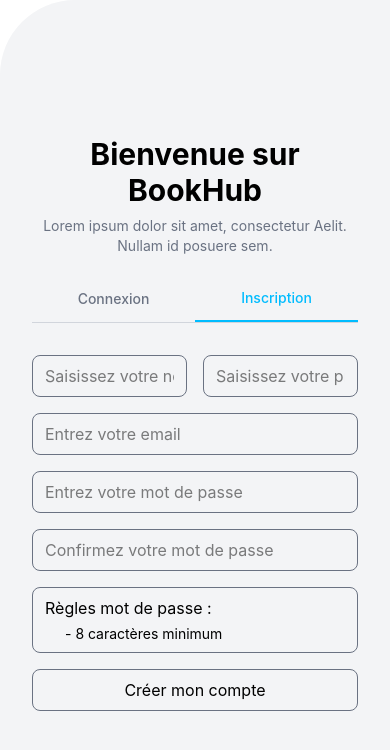
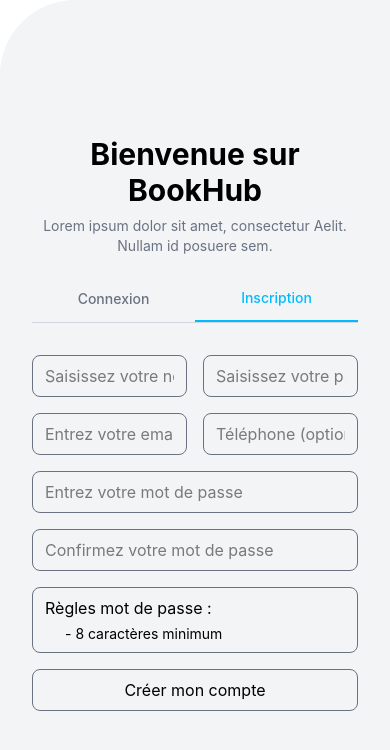
Before and after one commit to romainBeauger/bookhub-frontend, a React (Vite) app: page /register in a window 390 px wide. Shown: the top 750 px of the page. Built offline with nearby package versions, Linux system fonts and the light colour scheme.

Commit message:
Ajout de l'input téléphone dans mon profil et à l'inscription

```diff
--- a/src/components/AuthPage/RegisterForm.jsx
+++ b/src/components/AuthPage/RegisterForm.jsx
@@ -10,6 +10,7 @@ export default function RegisterForm() {
         nom: "",
         prenom: "",
         email: "",
+        phone: "",
         mot_de_passe: "",
         confirmation: "",
     })
@@ -130,7 +131,8 @@ export default function RegisterForm() {
                         </div>
                     </div>
 
-                    <div className="w-full">
+                    <div className="flex justify-around items-start gap-4">
+                        <div className="flex-1">
                             <input
                                 className={"border border-gray-500 rounded-lg px-3 py-2 w-full"}
                                 type="email"
@@ -141,6 +143,18 @@ export default function RegisterForm() {
                                 onChange={handleChange}
                             />
                             {errors.email && <p className="text-red-500 text-sm mt-1">{errors.email}</p>}
+                        </div>
+                        <div className="flex-1">
+                            <input
+                                className="border border-gray-500 rounded-lg px-3 py-2 w-full"
+                                type="tel"
+                                name="phone"
+                                id="phone"
+                                placeholder="Téléphone (optionnel)"
+                                value={dataForm.phone}
+                                onChange={handleChange}
+                            />
+                        </div>
                     </div>
 
                     <div className="w-full">
--- a/src/pages/ProfilePage.jsx
+++ b/src/pages/ProfilePage.jsx
@@ -21,7 +21,7 @@ export default function ProfilePage() {
     const [loadingProfile, setLoadingProfile] = useState(true)
     const [loansCount, setLoansCount] = useState(0)
 
-    const [profileForm, setProfileForm] = useState({ prenom: '', nom: '', email: '' })
+    const [profileForm, setProfileForm] = useState({ prenom: '', nom: '', email: '', phone: '' })
     const [profileError, setProfileError] = useState(null)
     const [profileSuccess, setProfileSuccess] = useState(false)
     const [savingProfile, setSavingProfile] = useState(false)
@@ -37,7 +37,7 @@ export default function ProfilePage() {
         getMyProfile()
             .then(data => {
                 setProfile(data)
-                setProfileForm({ prenom: data.prenom ?? '', nom: data.nom ?? '', email: data.email ?? '' })
+                setProfileForm({ prenom: data.prenom ?? '', nom: data.nom ?? '', email: data.email ?? '', phone: data.phone ?? '' })
             })
             .catch(e => setProfileError(e.message))
             .finally(() => setLoadingProfile(false))
@@ -185,7 +185,7 @@ export default function ProfilePage() {
                             )}
 
                             <form onSubmit={handleProfileSubmit} className="space-y-4">
-                                <div className="grid md:grid-cols-3 gap-4">
+                                <div className="grid grid-cols-2 gap-4">
                                     <div>
                                         <label className="block text-sm font-medium text-slate-700 mb-1">Prénom</label>
                                         <input
@@ -214,6 +214,16 @@ export default function ProfilePage() {
                                             onChange={e => setProfileForm({ ...profileForm, email: e.target.value })}
                                             className="w-full h-11 rounded-xl border border-slate-300 px-3 text-sm text-slate-900 outline-none focus:border-blue-400"
                                             required
+                                        />
+                                    </div>
+                                    <div>
+                                        <label className="block text-sm font-medium text-slate-700 mb-1">Téléphone</label>
+                                        <input
+                                            type="tel"
+                                            value={profileForm.phone}
+                                            onChange={e => setProfileForm({ ...profileForm, phone: e.target.value })}
+                                            className="w-full h-11 rounded-xl border border-slate-300 px-3 text-sm text-slate-900 outline-none focus:border-blue-400"
+                                            placeholder="Optionnel"
                                         />
                                     </div>
                                 </div>
```
Lines whose indentation alone changed are shown as unchanged.
